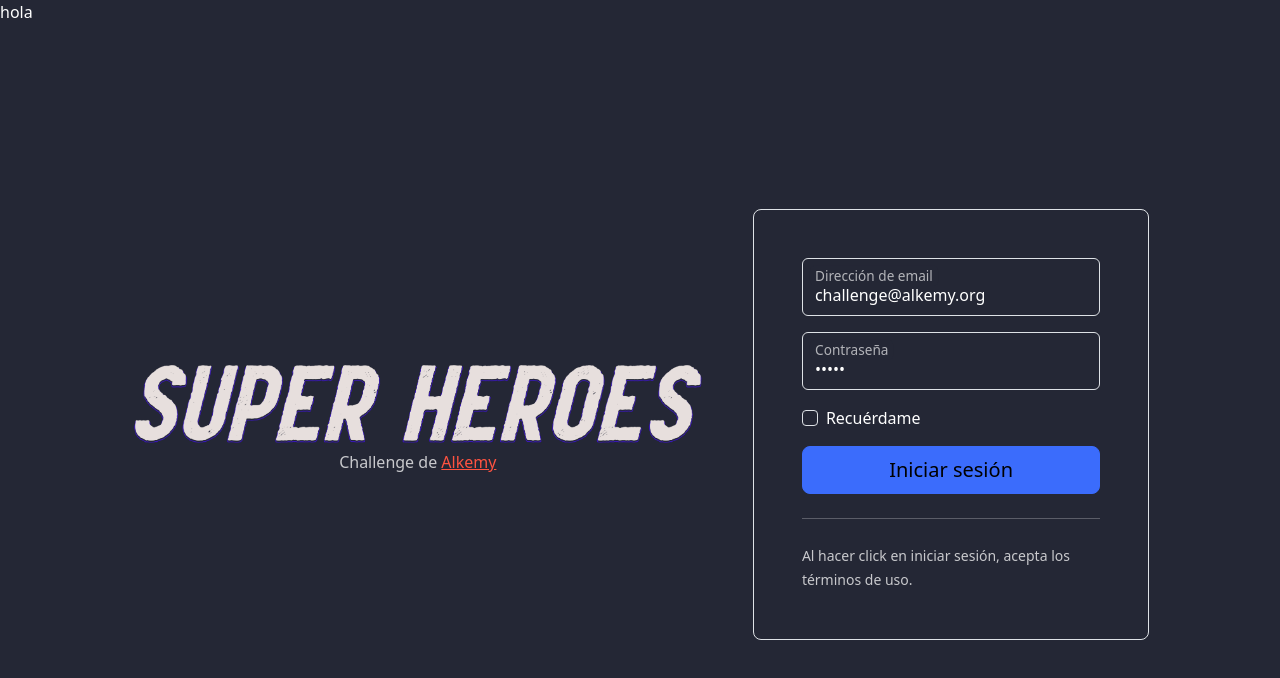
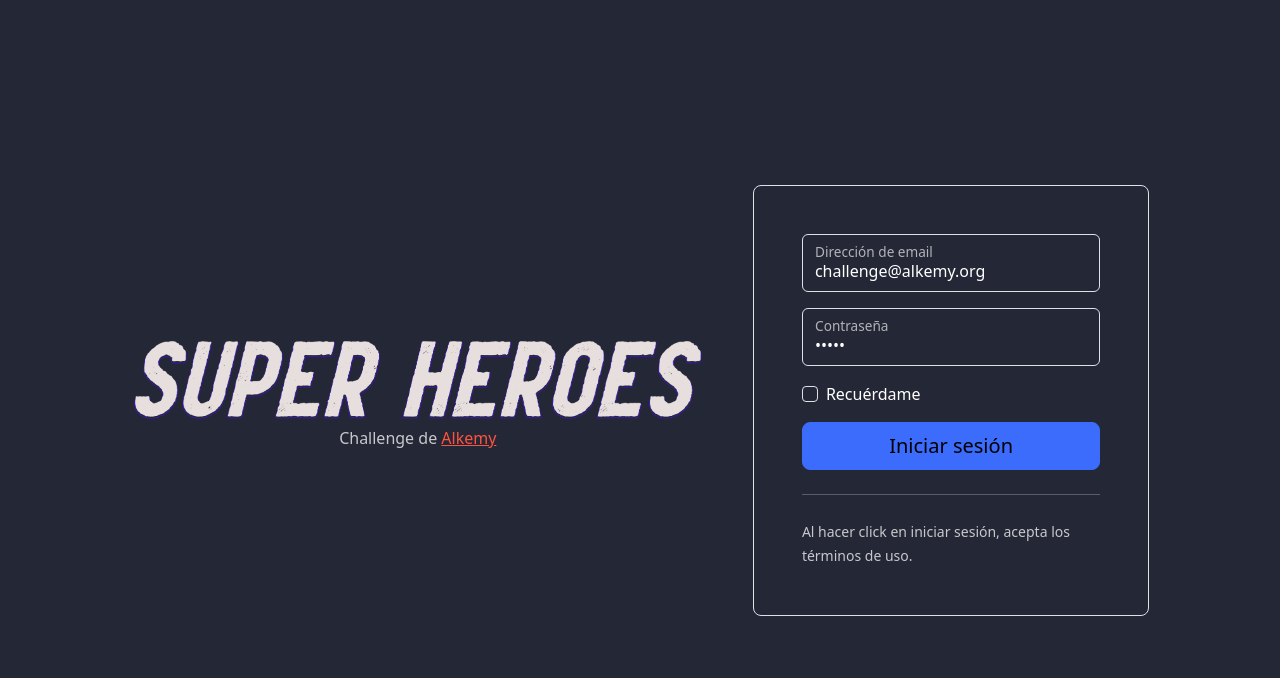
Before and after one commit to franco646/superheros-app, a React (Create React App) app in the folder frontend/: page /login in a window 1280 px wide. Shown: the top 678 px of the page. Built offline with nearby package versions, Linux system fonts and the light colour scheme.

Commit message:
Update index.js

```diff
--- a/frontend/src/index.js
+++ b/frontend/src/index.js
@@ -12,8 +12,6 @@ import "./custom.scss";
 const rootElement = document.getElementById("root");
 
 ReactDOM.createRoot(rootElement).render(
-  <div>
-    hola
     <React.StrictMode>
       <Provider store={store}>
         <Router>
@@ -21,7 +19,6 @@ ReactDOM.createRoot(rootElement).render(
         </Router>
       </Provider>
     </React.StrictMode>
-  </div>
 );
 
 // If you want your app to work offline and load faster, you can change
```
